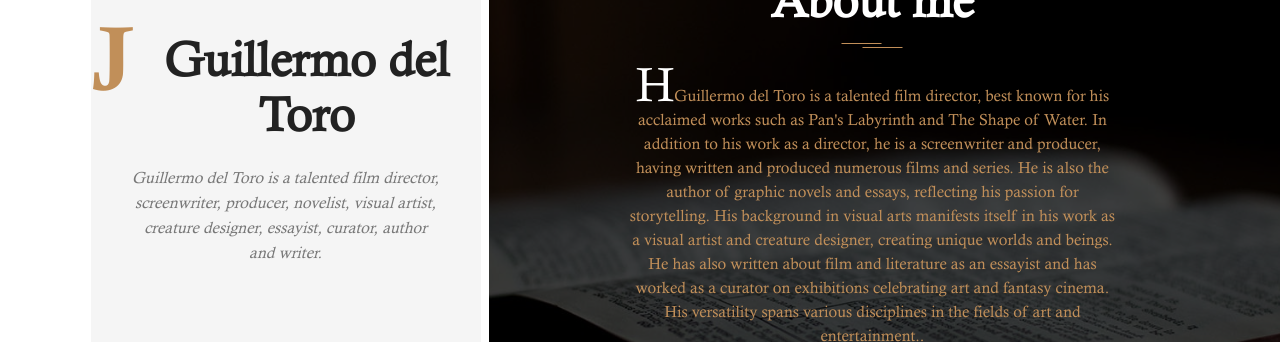
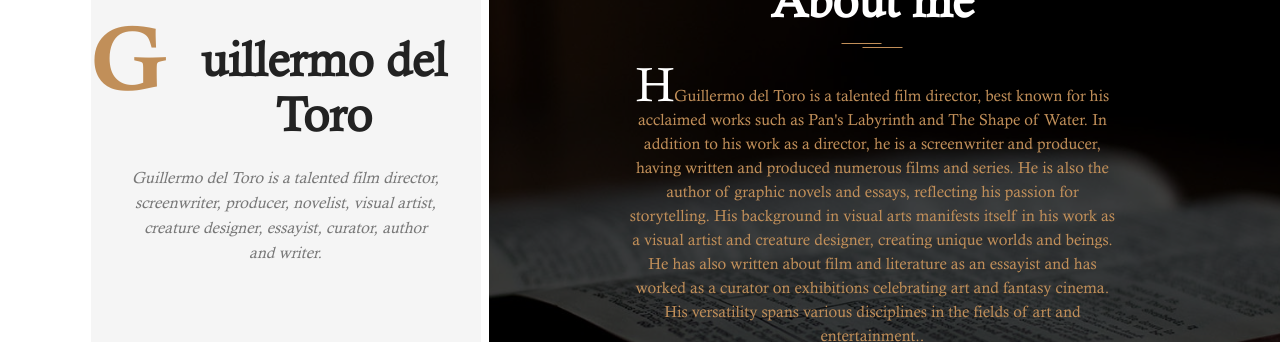
Before and after one commit to Paulina-Martinez-Villarreal/mi-sitio-web-para-autores, a plain HTML site: page index.html in a window 1280 px wide. Shown: the part 774-1116 px from the top of the page. Drawn offline with Linux system fonts and the light colour scheme.

Commit message:
Update index.html

```diff
--- a/index.html
+++ b/index.html
@@ -75,8 +75,8 @@
 				</div>
 				<div class="portfolio__bottom">
 					<div class="portfolio__name">
-						<span>J</span>
-						<h2 class="universal-h2">Guillermo del Toro</h2>
+						<span>G</span>
+						<h2 class="universal-h2">uillermo del Toro</h2>
 					</div>
 					<p>Guillermo del Toro is a talented film director, screenwriter, producer, novelist, visual artist, creature designer, essayist, curator, author and writer.</p>
 				</div>
```
